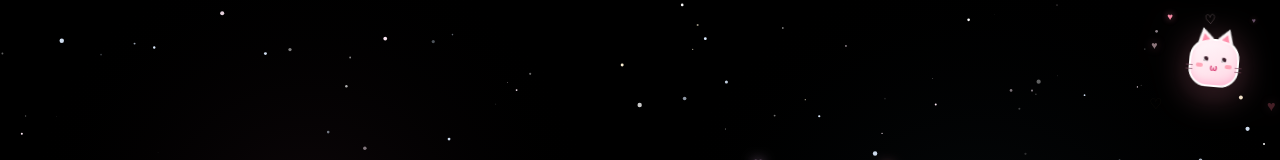
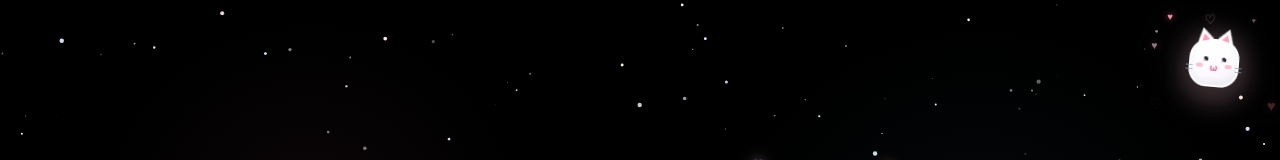
Before and after one commit to zhuzhixin280109-lgtm/Happy-Birthday-PAnh, a plain HTML site: page index.html in a window 1280 px wide. Shown: the top 160 px of the page. Drawn offline with Linux system fonts and the light colour scheme; animation ran at ten frames a second.

Commit message:
Update index.html

```diff
--- a/index.html
+++ b/index.html
@@ -37,7 +37,7 @@
       z-index: 1;
     }
 
-    /* Nhãn dán con mèo tỏa tim ở góc */
+    /* Nhãn dán con mèo trắng tỏa tim ở góc */
     .corner-sticker {
       position: fixed;
       top: clamp(10px, 2.4dvh, 20px);
@@ -49,7 +49,7 @@
       align-items: center;
       justify-content: center;
       pointer-events: none;
-      filter: drop-shadow(0 6px 16px rgba(255, 143, 171, 0.35));
+      filter: drop-shadow(0 6px 16px rgba(255, 255, 255, 0.25)) drop-shadow(0 4px 12px rgba(255, 143, 171, 0.25));
     }
 
     .cat-badge {
@@ -57,9 +57,9 @@
       width: 50px;
       height: 48px;
       border-radius: 20px 20px 18px 18px;
-      background: linear-gradient(155deg, #fff8fb 0%, #ffe3ec 65%, #ffd1e1 100%);
+      background: linear-gradient(160deg, #ffffff 0%, #fdfbff 62%, #f3f0f8 100%);
       border: 2px solid #ffffff;
-      box-shadow: 0 6px 14px rgba(0, 0, 0, 0.35), inset 0 -3px 6px rgba(255, 112, 166, 0.25);
+      box-shadow: 0 6px 14px rgba(0, 0, 0, 0.35), inset 0 -3px 6px rgba(203, 213, 225, 0.35);
       display: flex;
       align-items: center;
       justify-content: center;
@@ -74,8 +74,8 @@
       height: 0;
       border-left: 8px solid transparent;
       border-right: 8px solid transparent;
-      border-bottom: 13px solid #fff3f7;
-      filter: drop-shadow(0 -1.5px 0 #ffffff);
+      border-bottom: 13px solid #ffffff;
+      filter: drop-shadow(0 -1.5px 0 #f8fafc);
     }
 
     .cat-ear::after {
@@ -87,7 +87,7 @@
       height: 0;
       border-left: 4px solid transparent;
       border-right: 4px solid transparent;
-      border-bottom: 7px solid #ff8fab;
+      border-bottom: 7px solid #ff9ebb;
     }
 
     .cat-ear.left {
@@ -121,8 +121,8 @@
       width: 5px;
       height: 5px;
       border-radius: 50%;
-      background: #3b1d2a;
-      box-shadow: 1px -1px 0 rgba(255, 255, 255, 0.85) inset;
+      background: #2b2630;
+      box-shadow: 1px -1px 0 rgba(255, 255, 255, 0.9) inset;
     }
 
     .cat-cheeks {
@@ -138,8 +138,8 @@
       width: 7px;
       height: 4px;
       border-radius: 999px;
-      background: #ff758f;
-      opacity: 0.58;
+      background: #ff8fab;
+      opacity: 0.55;
     }
 
     .cat-whiskers {
@@ -161,15 +161,15 @@
     .cat-whiskers .w-side span {
       width: 7px;
       height: 1.2px;
-      background: #7a495c;
-      opacity: 0.65;
+      background: #94a3b8;
+      opacity: 0.75;
       border-radius: 999px;
     }
 
     .cat-nose-mouth {
       font-size: 9px;
       line-height: 1;
-      color: #d6336c;
+      color: #e05780;
       font-weight: 700;
     }
 
@@ -990,7 +990,7 @@
 
   <canvas id="space"></canvas>
 
-  <!-- Nhãn dán con mèo tỏa tim ở góc -->
+  <!-- Nhãn dán con mèo trắng tỏa tim ở góc -->
   <div class="corner-sticker" aria-hidden="true">
     <span class="aura-heart h1">♥</span>
     <span class="aura-heart h2">♥</span>
```
